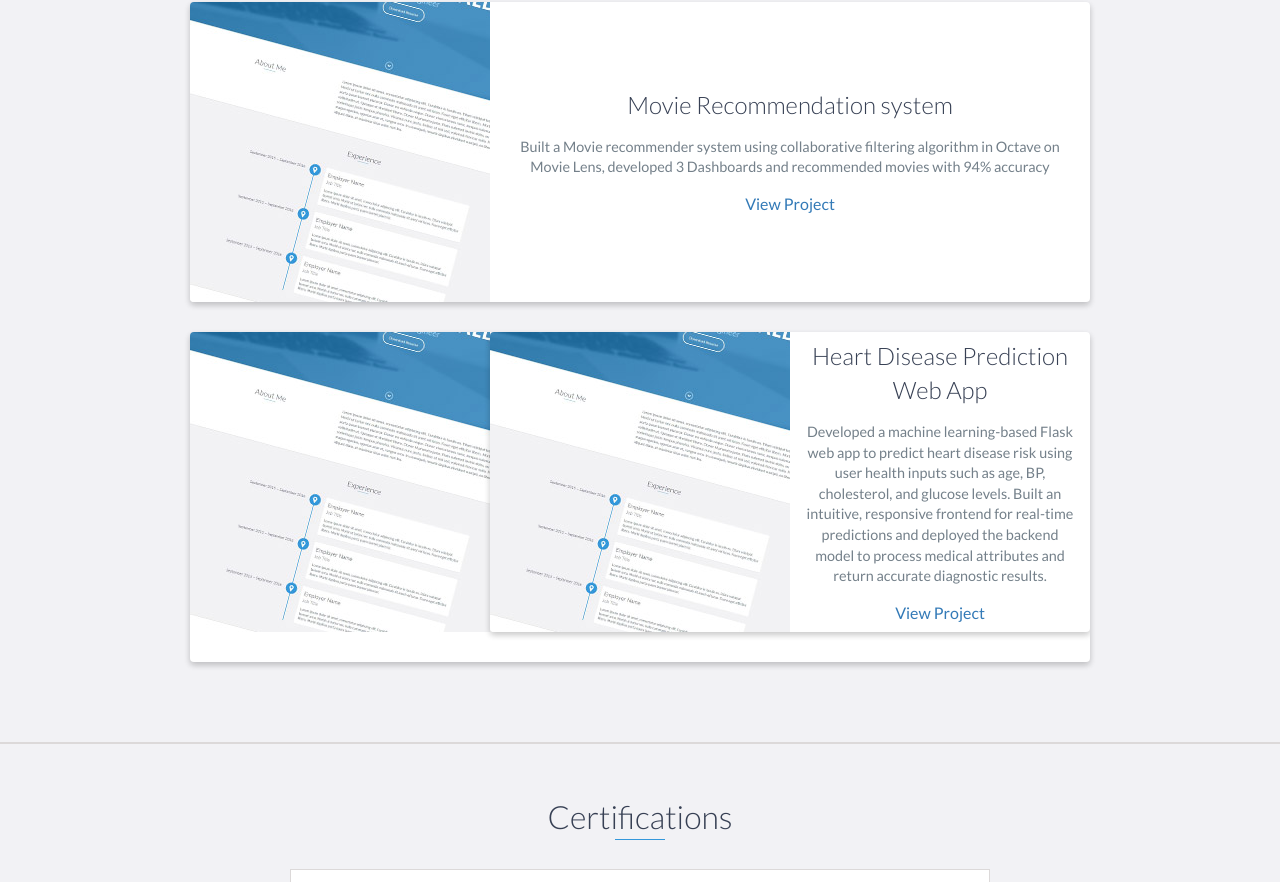
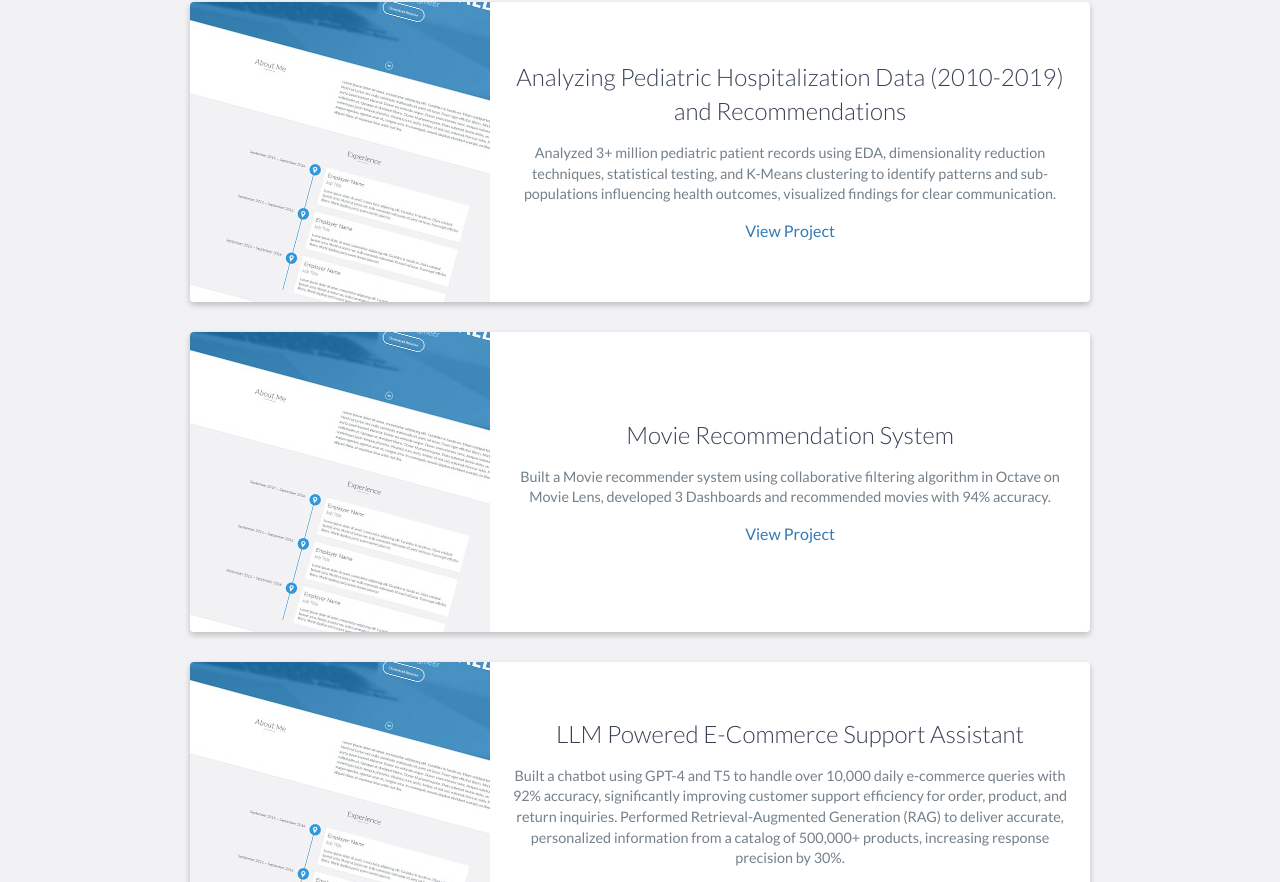
Before and after one commit to sudheer-immaneni/sudheer-immaneni.github.io, a website: page index.html in a window 1280 px wide. Shown: the part 3261-4143 px from the top of the page. Drawn offline with nearby package versions, Linux system fonts and the light colour scheme.

Commit message:
Update index.html

```diff
--- a/index.html
+++ b/index.html
@@ -147,56 +147,12 @@
     <h2 class="heading">Projects</h2>
     <div class="container">
         <div class="row">
+
+            <!-- Project 1: Heart Disease -->
             <div class="project shadow-large">
                 <div class="project-image">
                     <img src="images/project.jpg" />
                 </div>
-                    <!-- End .project-image -->
-                    <div class="project-info">
-                        <h3>Analyzing Pediatric Hospitalization Data (2010-2019) and Recommendations</h3>
-                        <p>
-                            Analyzed 3+ million pediatric patient records using EDA, dimensionality reduction techniques, statistical testing, and K-Means clustering to identify patterns and sub-populations influencing health outcomes, visualized findings for clear communication
-                        </p>
-                        <a href="#">View Project</a>
-                    </div>
-                    <!-- End .project-info -->
-                </div>
-                <!-- End .project -->
-
-                <div class="project shadow-large">
-                    <div class="project-image">
-                        <img src="images/project.jpg" />
-                    </div>
-                    <!-- End .project-image -->
-                    <div class="project-info">
-                        <h3>Movie Recommendation system</h3>
-                        <p>
-                            Built a Movie recommender system using collaborative filtering algorithm in Octave on Movie Lens, developed 3 Dashboards and recommended movies with 94% accuracy
-                        </p>
-                        <a href="#">View Project</a>
-                    </div>
-                    <!-- End .project-info -->
-                </div>
-                <!-- End .project -->
-                 <div class="project shadow-large">
-                    <div class="project-image">
-                        <img src="images/project.jpg" />
-                    </div>
-                    <!-- End .project-image -->
-                    <div class="project-info">
-                        <h3>LLM Powered E-Commerce Support Assistant</h3>
-                        <p>
-                             Built a chatbot using GPT-4 and T5 to handle over 10,000 daily e-commerce queries with 92% accuracy, significantly improving customer support efficiency for order, product, and return inquiries.
-                             Performed Retrieval-Augmented Generation (RAG) to deliver accurate, personalized information from a catalog of 500,000+ products, increasing response precision by 30% and enhancing customer satisfaction.
-                        </p>
-                        <a href="#">View Project</a>
-                    </div>
-                    <!-- End .project-info -->
-		    <div class="project shadow-large">
-			    <div class="project-image">
-				    <img src="images/project.jpg" />
-			    </div>
-			    <!-- End .project-image -->
                 <div class="project-info">
                     <h3>Heart Disease Prediction Web App</h3>
                     <p>
@@ -204,17 +160,54 @@
                     </p>
                     <a href="https://github.com/sudheer-immaneni/Heart_disease_Prediction_ML_model" target="_blank">View Project</a>
                 </div>
-			    <!-- End .project-info -->
             </div>
-		    <!-- End .project -->
+
+            <!-- Project 2: Pediatric Data -->
+            <div class="project shadow-large">
+                <div class="project-image">
+                    <img src="images/project.jpg" />
                 </div>
-                <!-- End .project -->
+                <div class="project-info">
+                    <h3>Analyzing Pediatric Hospitalization Data (2010-2019) and Recommendations</h3>
+                    <p>
+                        Analyzed 3+ million pediatric patient records using EDA, dimensionality reduction techniques, statistical testing, and K-Means clustering to identify patterns and sub-populations influencing health outcomes, visualized findings for clear communication.
+                    </p>
+                    <a href="#">View Project</a>
                 </div>
-	    <!-- End .project -->
+            </div>
+
+            <!-- Project 3: Movie Recommender -->
+            <div class="project shadow-large">
+                <div class="project-image">
+                    <img src="images/project.jpg" />
+                </div>
+                <div class="project-info">
+                    <h3>Movie Recommendation System</h3>
+                    <p>
+                        Built a Movie recommender system using collaborative filtering algorithm in Octave on Movie Lens, developed 3 Dashboards and recommended movies with 94% accuracy.
+                    </p>
+                    <a href="#">View Project</a>
+                </div>
+            </div>
+
+            <!-- Project 4: LLM Chatbot -->
+            <div class="project shadow-large">
+                <div class="project-image">
+                    <img src="images/project.jpg" />
+                </div>
+                <div class="project-info">
+                    <h3>LLM Powered E-Commerce Support Assistant</h3>
+                    <p>
+                        Built a chatbot using GPT-4 and T5 to handle over 10,000 daily e-commerce queries with 92% accuracy, significantly improving customer support efficiency for order, product, and return inquiries. Performed Retrieval-Augmented Generation (RAG) to deliver accurate, personalized information from a catalog of 500,000+ products, increasing response precision by 30%.
+                    </p>
+                    <a href="#">View Project</a>
+                </div>
+            </div>
+
         </div>
     </div>
 </div>
-    <!-- End #projects -->
+
     <!-- Start Certifications Section -->
 <section id="certifications" class="background-alt optional-section">
     <div class="container">
```
Lines whose indentation alone changed are shown as unchanged.
